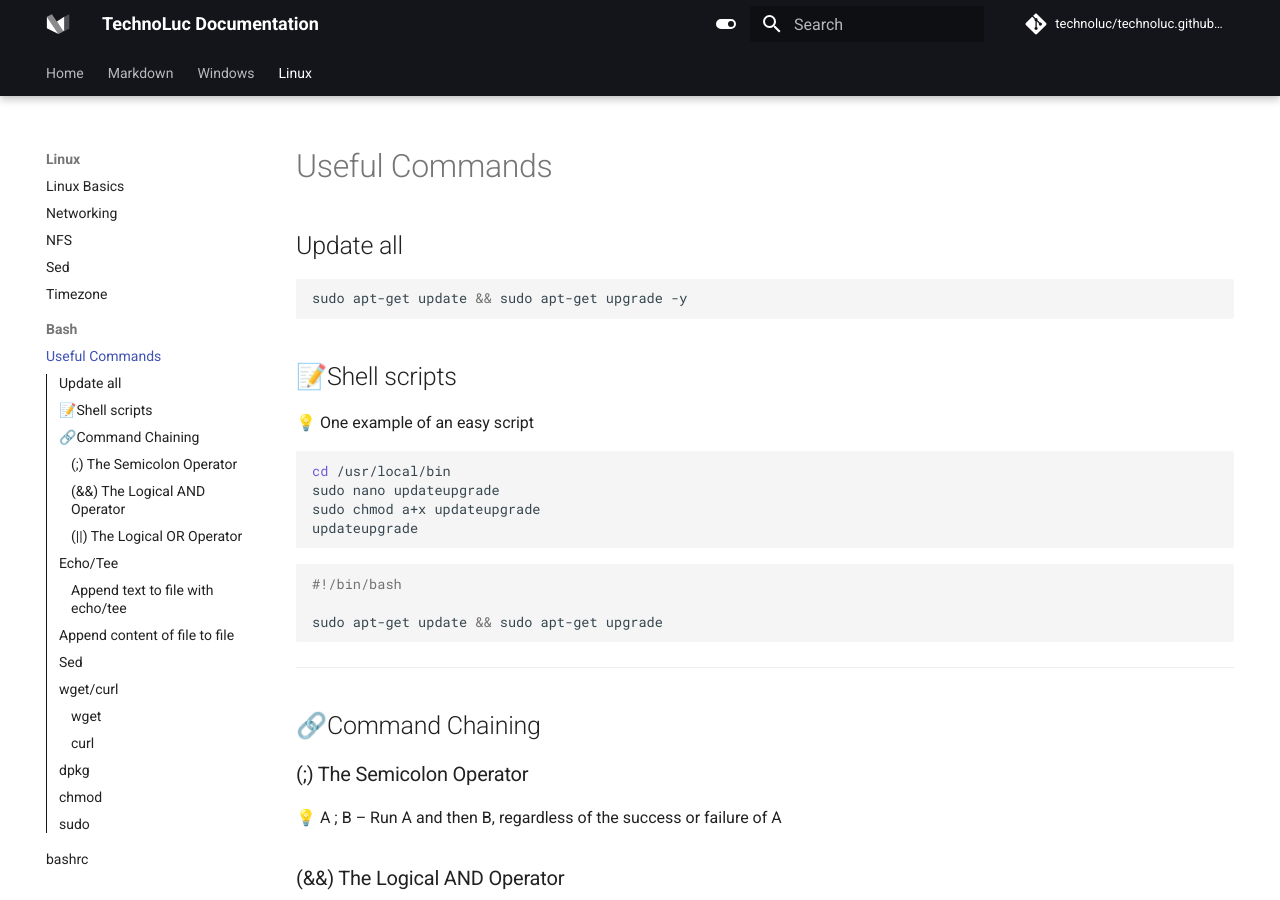
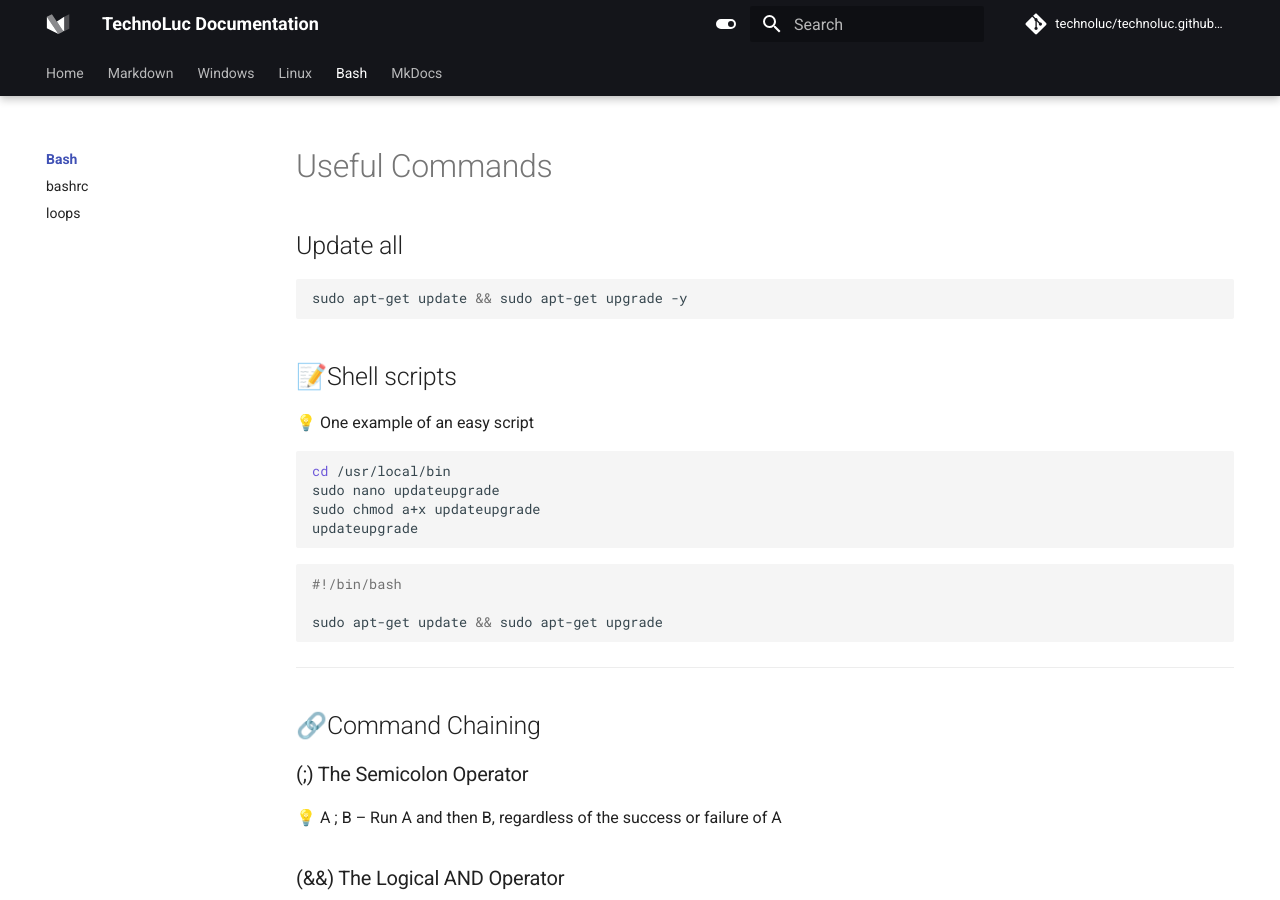
Before and after one commit to technoluc/technoluc.github.io, an MkDocs documentation site: the page built from docs/bash/index.md, in a window 1280 px wide and 900 px high. Built offline with MkDocs 1.6.1 and Material for MkDocs 9.7.7, drawn with Linux system fonts in a browser that asks for light colours; comment, search, counter and statistics services are not loaded.

Commit message:
update navigation

```diff
--- a/mkdocs.yml
+++ b/mkdocs.yml
@@ -106,12 +106,14 @@ nav:
     - Activate Office 2021: windows/office.md
     - Activate Windows 10/11: windows/windows.md
   - Linux:
-    - linux/linuxbasics.md
+    - linux/index.md
     - Networking: linux/networking.md
     - NFS: linux/nfs.md
     - Sed: linux/sed.md
     - Timezone: linux/set-timezone.md
-    - Bash:
-      - linux/bash/useful_commands.md
-      - bashrc: linux/bash/bashrc.md
-      - loops: linux/bash/loops.md
+  - Bash:
+    - bash/index.md
+    - bashrc: bash/bashrc.md
+    - loops: bash/loops.md
+  - MkDocs:
+    - mkdocs/index.md
```
Also changed, not shown: docs/index.md (+1 -17 lines), docs/markdown/markdown-cheat-sheet.md (+30 -0 lines), docs/mkdocs/index.md (added, +17 -0 lines), docs/bash/bashrc.md (renamed from docs/linux/bash/bashrc.md), docs/bash/index.md (renamed from docs/linux/bash/useful_commands.md), docs/bash/loops.md (renamed from docs/linux/bash/loops.md), docs/linux/index.md (renamed from docs/linux/linuxbasics.md), 8 other files.
